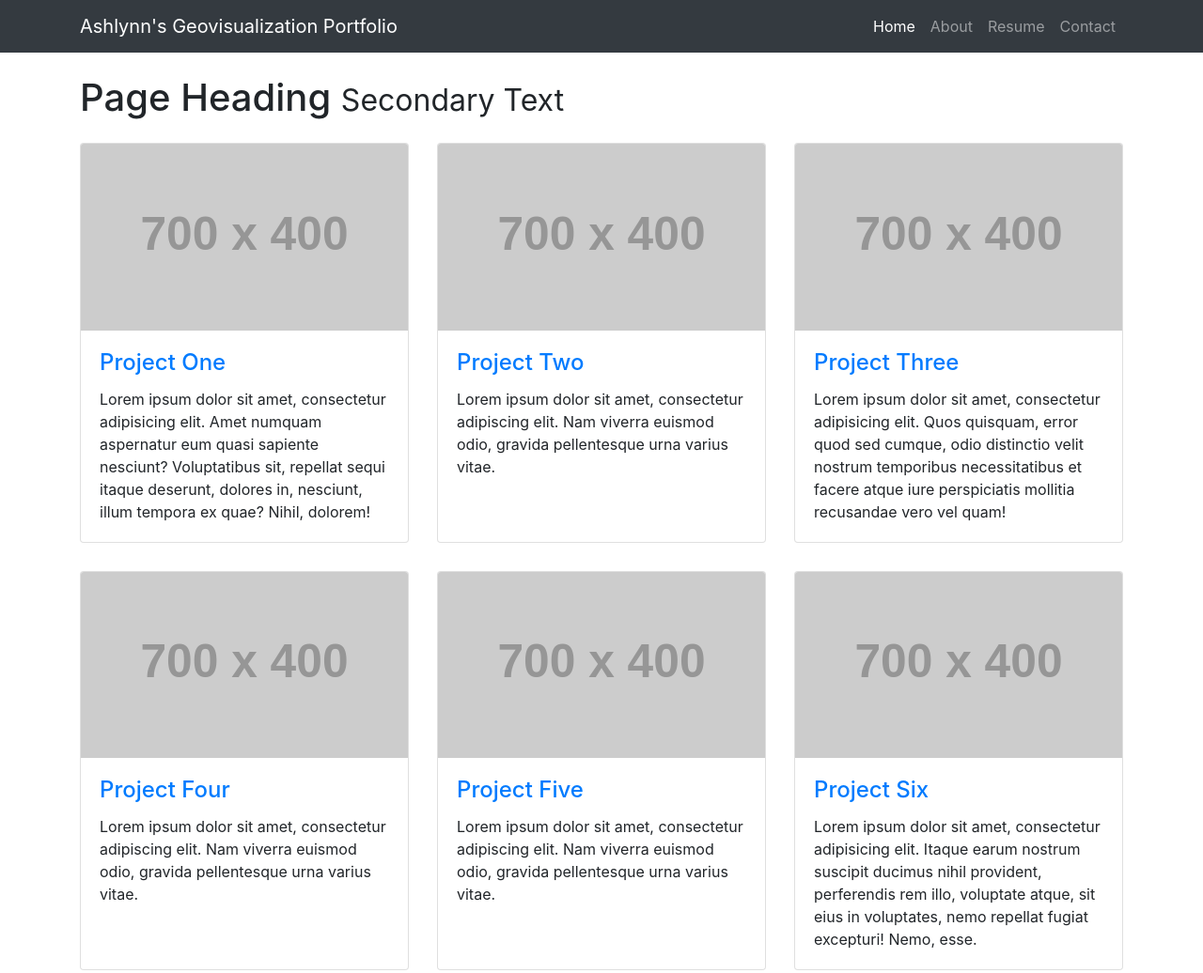
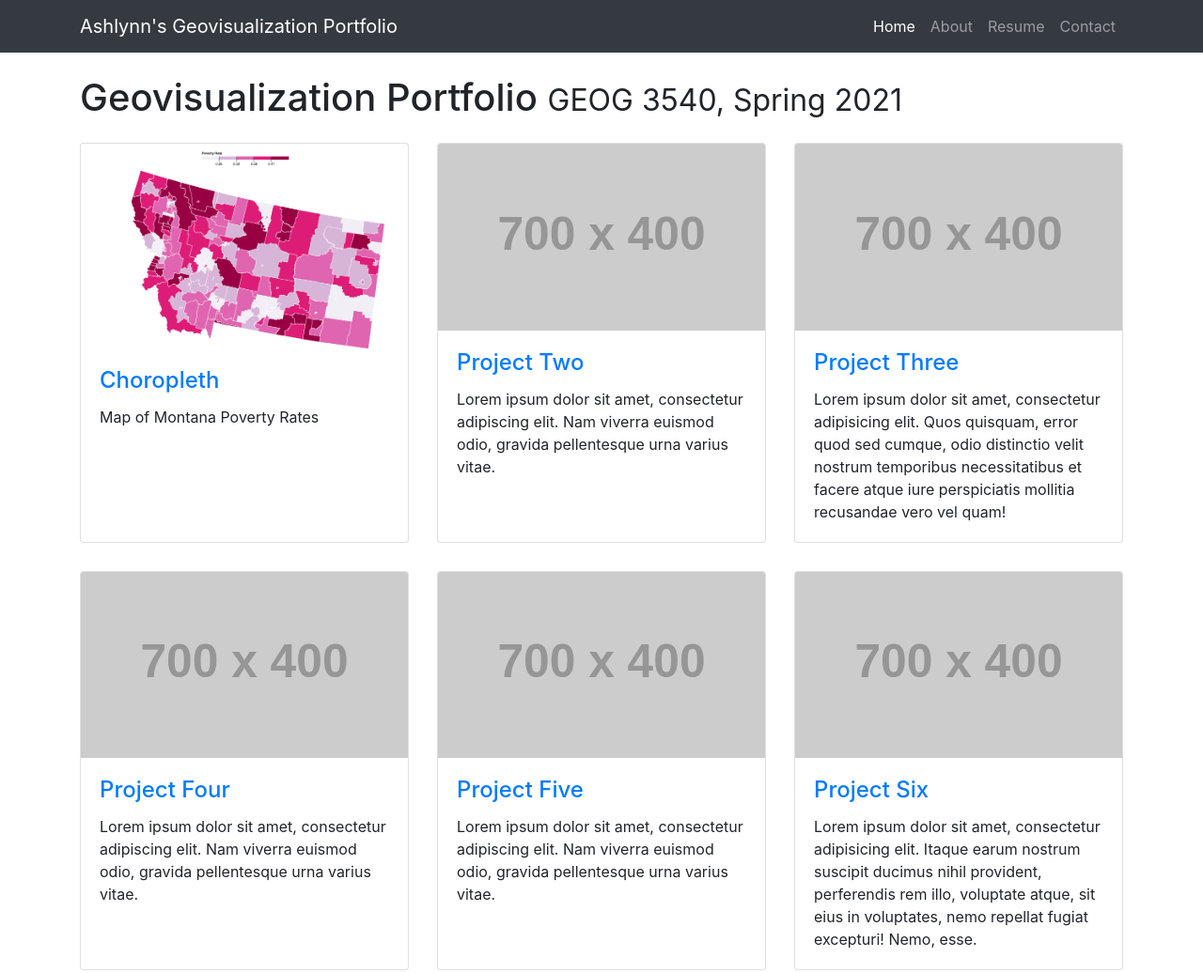
Before and after one commit to geog3540/ashlynnbrown, a website: page startbootstrap-3-col-portfolio-master/index.html in a window 1280 px wide. Shown: the top 1036 px of the page at 94% size. Drawn offline with Linux system fonts and the light colour scheme; placeholder pictures from the web are drawn by us; files whose address does not match are found by name.

Commit message:
Update code

```diff
--- a/startbootstrap-3-col-portfolio-master/index.html
+++ b/startbootstrap-3-col-portfolio-master/index.html
@@ -52,19 +52,19 @@
     <div class="container">
 
       <!-- Page Heading -->
-      <h1 class="my-4">Page Heading
-        <small>Secondary Text</small>
+      <h1 class="my-4">Geovisualization Portfolio
+        <small>GEOG 3540, Spring 2021</small>
       </h1>
 
       <div class="row">
         <div class="col-lg-4 col-sm-6 portfolio-item">
           <div class="card h-100">
-            <a href="#"><img class="card-img-top" src="http://placehold.it/700x400" alt=""></a>
+            <a href="#"><img class="card-img-top" src="Images/choropleth (1).png" alt=""></a>
             <div class="card-body">
               <h4 class="card-title">
-                <a href="#">Project One</a>
+                <a href="#">Choropleth</a>
               </h4>
-              <p class="card-text">Lorem ipsum dolor sit amet, consectetur adipisicing elit. Amet numquam aspernatur eum quasi sapiente nesciunt? Voluptatibus sit, repellat sequi itaque deserunt, dolores in, nesciunt, illum tempora ex quae? Nihil, dolorem!</p>
+              <p class="card-text">Map of Montana Poverty Rates</p>
             </div>
           </div>
         </div>
```
Also changed, not shown: Files/choropleth (1).png (added), Images/chart.png (added), Images/choropleth (1).png (added), Images/graduatedSymbols (1).png (added), Images/symbolLegend (1).png (added), 2 other files.
